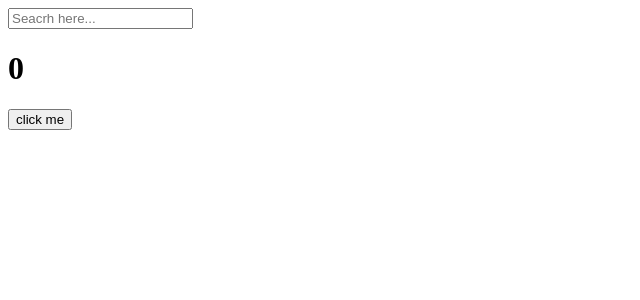
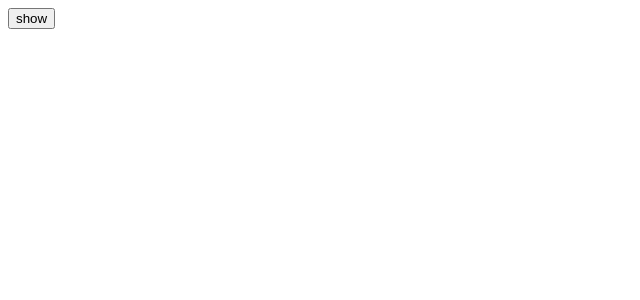
Before and after one commit to jello0097/movie-react-practice, a React (Create React App) app: page / in a window 1280 px wide. Shown: the top 300 px of the page, without its empty margins (0-640 px from the left). Built offline with nearby package versions, Linux system fonts and the light colour scheme.

Commit message:
useEffect 2

```diff
--- a/src/App.js
+++ b/src/App.js
@@ -1,32 +1,22 @@
 import { useState, useEffect } from 'react';
 
+function Hello() {
+  useEffect(() => {
+    console.log('new');
+    return () => console.log('destory'); // cleanup
+  }, []);
+  return <h1>Hello</h1>;
+}
+
 function App() {
-  const [counter, setCounter] = useState(0);
-  const [keyword, setKeyword] = useState('');
-  const onClick = () => setCounter((prev) => prev + 1);
-  const onChange = (event) => setKeyword(event.target.value);
-  useEffect(() => {
-    console.log('I run only once.');
-  }, []);
-  useEffect(() => {
-    console.log('I run when keyword changes.');
-  }, [keyword]);
-  useEffect(() => {
-    console.log('I run when counter changes.');
-  }, [counter]);
-  useEffect(() => {
-    console.log('I run when keyword & counter changes');
-  }, [counter, keyword]);
+  const [show, setShow] = useState(false);
+  const onClick = () => setShow((prev) => !prev);
   return (
     <div>
-      <input
-        value={keyword}
-        onChange={onChange}
-        type="text"
-        placeholder="Seacrh here..."
-      />
-      <h1>{counter}</h1>
-      <button onClick={onClick}>click me</button>
+      <div>
+        {show ? <Hello /> : null}
+        <button onClick={onClick}>{show ? 'hide' : 'show'}</button>
+      </div>
     </div>
   );
 }
```
